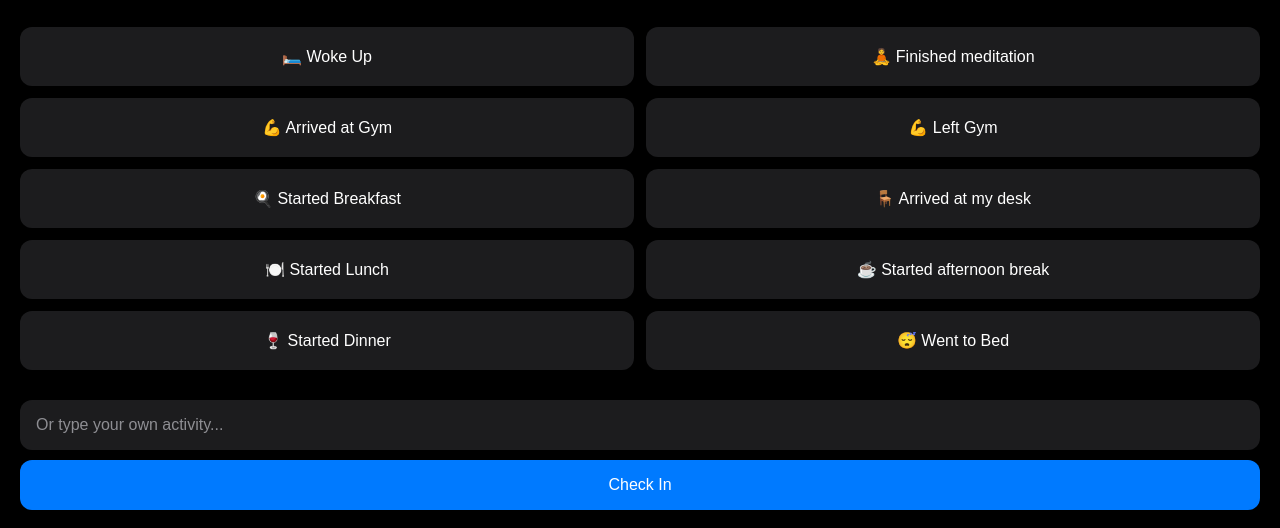
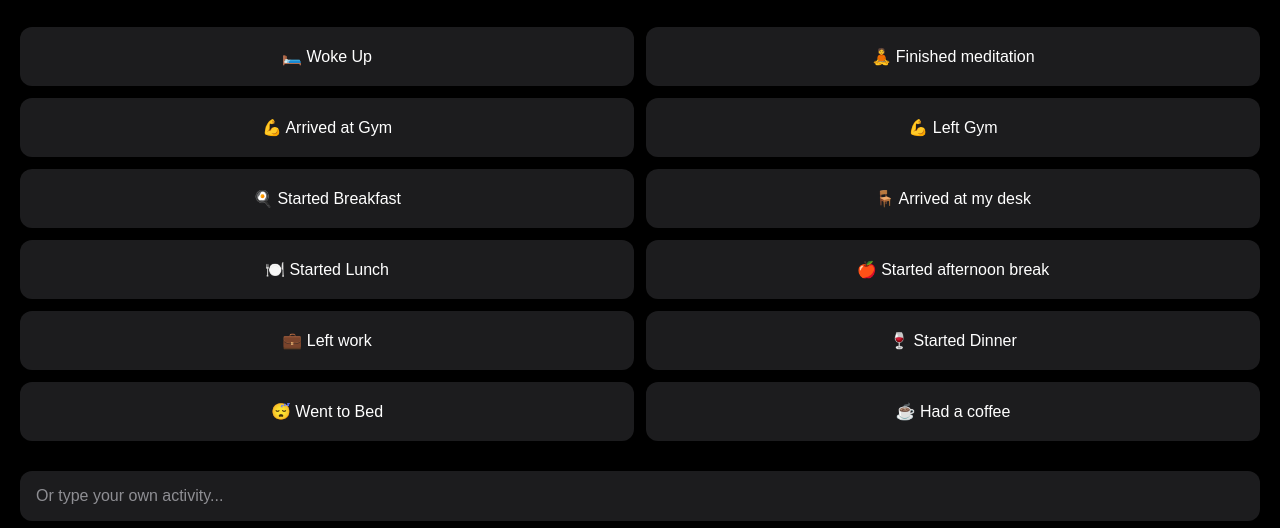
Before and after one commit to RMCampos/task-logger, a website built with Vite: page index.html in a window 1280 px wide. Shown: the part 84-612 px from the top of the page. Built offline with nearby package versions, Linux system fonts and the light colour scheme.

Commit message:
feat: add work and coffee items

```diff
--- a/index.html
+++ b/index.html
@@ -23,9 +23,11 @@
     <button class="activity-btn" onclick="quickCheckIn('🍳 Started Breakfast')">🍳 Started Breakfast</button>
     <button class="activity-btn" onclick="quickCheckIn('🪑 Arrived at my desk')">🪑 Arrived at my desk</button>
     <button class="activity-btn" onclick="quickCheckIn('🍽️ Started Lunch')">🍽️ Started Lunch</button>
-    <button class="activity-btn" onclick="quickCheckIn('☕ Started afternoon break')">☕ Started afternoon break</button>
+    <button class="activity-btn" onclick="quickCheckIn('🍎 Started afternoon break')">🍎 Started afternoon break</button>
+    <button class="activity-btn" onclick="quickCheckIn('💼 Left work')">💼 Left work</button>
     <button class="activity-btn" onclick="quickCheckIn('🍷 Started Dinner')">🍷 Started Dinner</button>
     <button class="activity-btn" onclick="quickCheckIn('😴 Went to Bed')">😴 Went to Bed</button>
+    <button class="activity-btn" onclick="quickCheckIn('☕ Had a coffee')">☕ Had a coffee</button>
 </div>
 
 <div class="custom-checkin">
```
